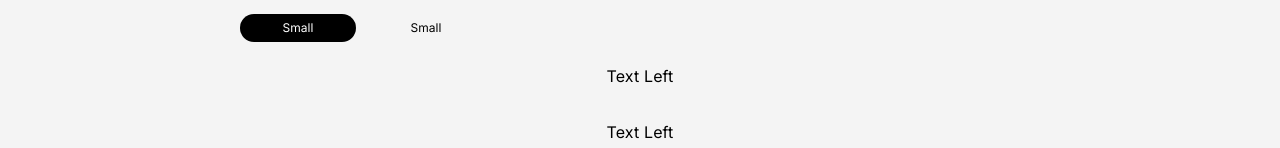
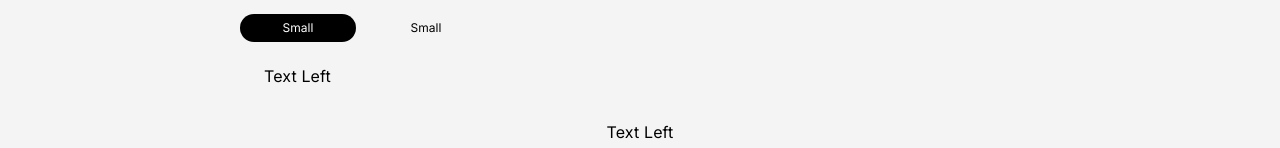
Before and after one commit to DianaKravchuk/Store, a React (Vite) app in the folder frontend/: page /ui-kit in a window 1280 px wide. Shown: the part 252-400 px from the top of the page. Built offline with nearby package versions, Linux system fonts and the light colour scheme.

Commit message:
refactor: improve code structure and readability

```diff
--- a/frontend/src/components/LoginForm.tsx
+++ b/frontend/src/components/LoginForm.tsx
@@ -10,7 +10,6 @@ import { FcGoogle } from "react-icons/fc";
 import { GoArrowRight } from "react-icons/go";
 import { Link } from "react-router-dom";
 import { useDispatch } from "react-redux";
-
 
 const LoginForm: FC = () => {
   const dispatch = useDispatch();
--- a/frontend/src/pages/Ui-kit/Ui-kit.tsx
+++ b/frontend/src/pages/Ui-kit/Ui-kit.tsx
@@ -41,7 +41,12 @@ const Uikit: FC = () => {
           <div className="flex gap-3 flex-wrap">
             <Button size="small" text="Small" variant="filled" />
             <Button size="small" text="Small" variant="text" />
-            <Button size="full" text="Text Left" variant="textLeft" />
+            <Button
+              size="full"
+              text="Text Left"
+              variant="text"
+              textPosition="start"
+            />
             <Button size="full" text="Text Left" variant="text" />
             <Button size="small" text="Small" variant="outlined" />
             <Button
```
